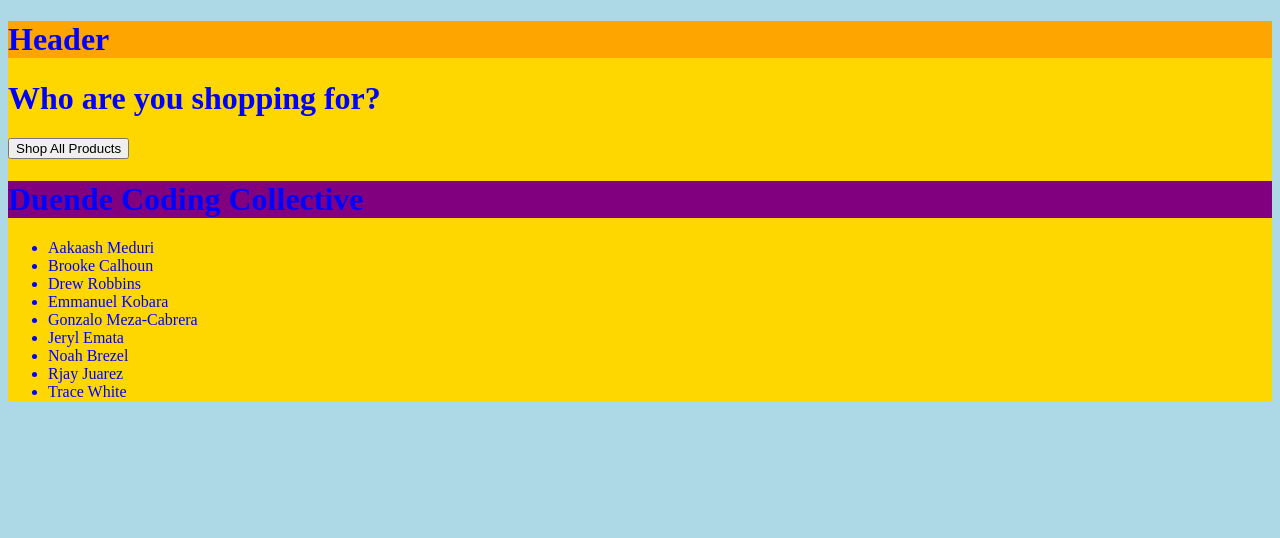
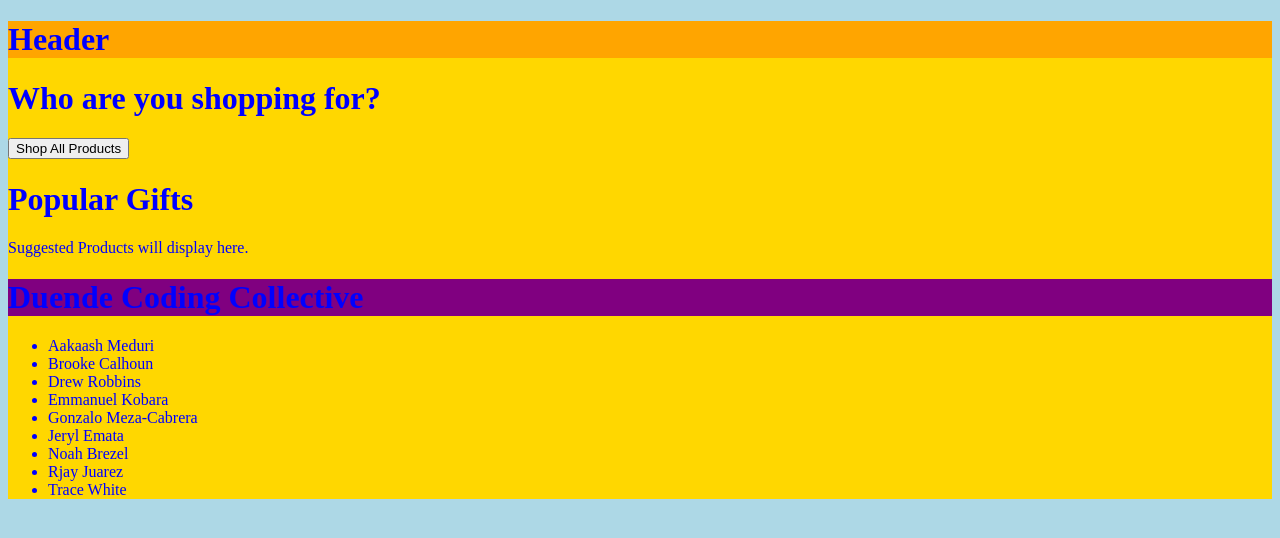
Before and after one commit to Robbins180/team4, a React (Create React App) app in the folder frontend/: page / in a window 1280 px wide. Shown: the top 538 px of the page. Built offline with nearby package versions, Linux system fonts and the light colour scheme.

Commit message:
minimal html added

```diff
--- a/frontend/src/components/SuggestedProducts.js
+++ b/frontend/src/components/SuggestedProducts.js
@@ -1,7 +1,22 @@
 import React from "react";
 
-const SuggestedProducts = () => {
-  return <div></div>;
+const SuggestedProducts = (props) => {
+  //   const { products } = props;
+
+  //   const suggestedProducts = () => {
+  //     return products.map((product) => (
+  //       <div>
+  //         <img src="" />
+  //       </div>
+  //     ));
+  //   };
+
+  return (
+    <div className="sp-wrapper">
+      <h1 className="sp-title">Popular Gifts</h1>
+      <div className="sp-container">Suggested Products will display here.</div>
+    </div>
+  );
 };
 
 export default SuggestedProducts;
```
